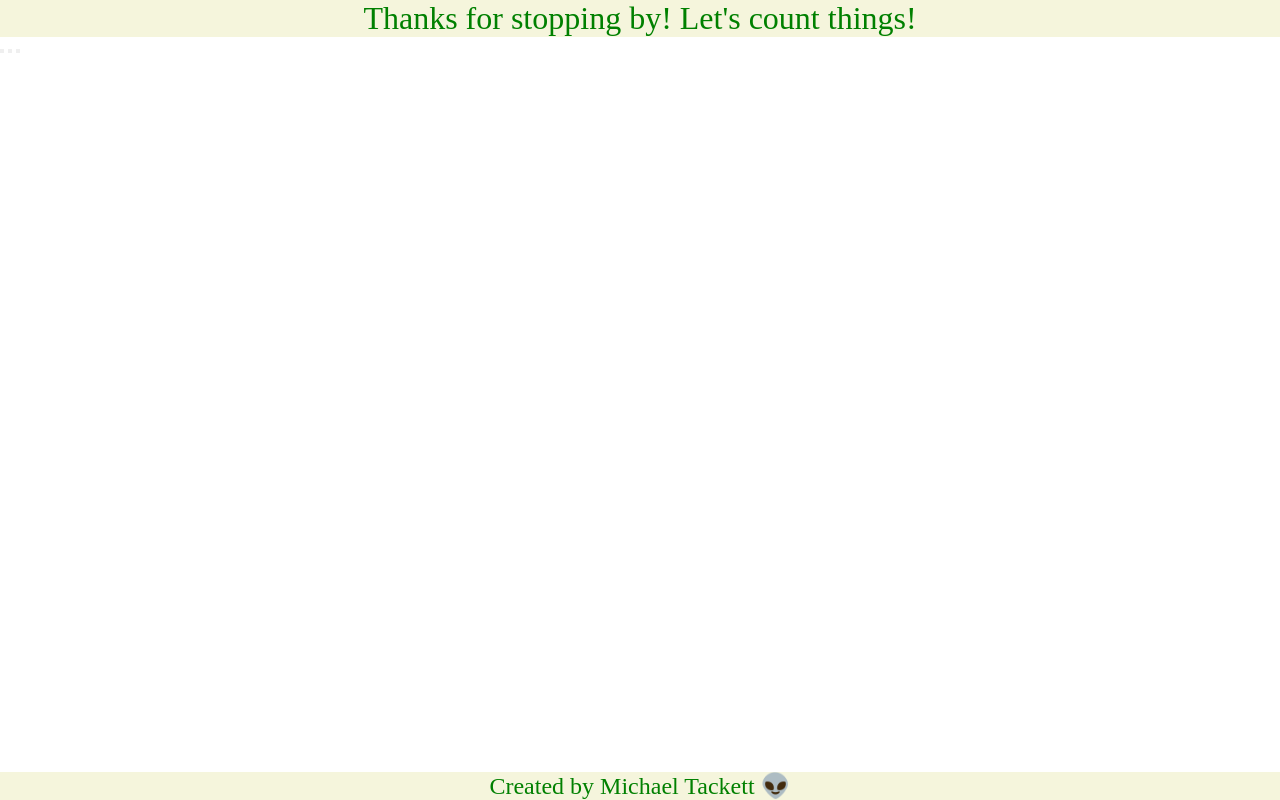
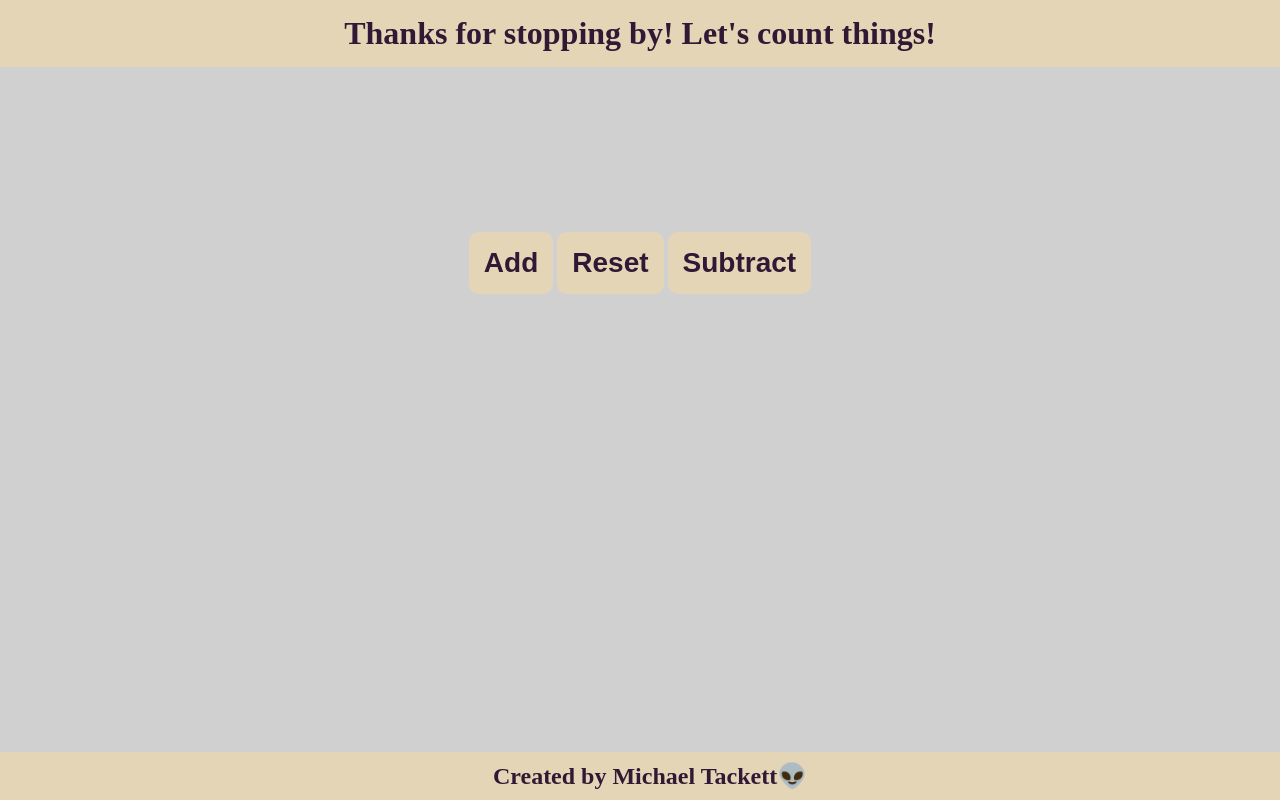
Before and after one commit to Michael-Tackett/counter-app, a plain HTML site: page index.html in a window 1280 px wide. Drawn offline with Linux system fonts and the light colour scheme.

Commit message:
finished js and html

```diff
--- a/index.html
+++ b/index.html
@@ -8,17 +8,16 @@
     <link rel="icon" type="image/jpg" href="103922.jpg">
 </head>
 <body>
-
     <header>Thanks for stopping by! Let's count things!</header>
-
     <main>
-        <p></p>
-        <button></button>
-        <button></button>
-        <button></button>
+        <p id="countOutput"></p>
+        <div id="buttonContainer">
+        <button id="additionBtn">Add</button>
+        <button id="resetBtn">Reset</button>
+        <button id="subtractBtn">Subtract</button>
+        </div>
     </main>
-
-    <footer>Created by Michael Tackett &#128125;</footer>
+    <footer>Created by <a href="https://github.com/Michael-Tackett">Michael Tackett</a>&#128125;</footer>
     <script src="index.js"></script>
 </body>
 </html>
--- a/index.js
+++ b/index.js
@@ -0,0 +1,18 @@
+const countOutput = document.getElementById("countOutput");
+const additionBtn = document.getElementById("additionBtn");
+const resetBtn = document.getElementById("resetBtn");
+const subtractBtn = document.getElementById("subtractBtn");
+let count = 0;
+
+additionBtn.onclick = function() {
+    count++
+    countOutput.textContent = count;
+}
+resetBtn.onclick = function() {
+    count = 0
+    countOutput.textContent = count;
+}
+subtractBtn.onclick = function() {
+    count--
+    countOutput.textContent = count;
+}
--- a/style.css
+++ b/style.css
@@ -2,20 +2,58 @@
     margin: 0;
     padding: 0;
 }
-
+:root {
+    background-color: #d0d0d0;
+}
+a {
+    text-decoration: none;
+    color: #301934;
+}
+a:hover {
+    color: #A58BC4;
+    text-decoration: underline;
+}
 header {
-    background-color: beige;
-    color: green;
+    background-color: #e4d5b7;
+    color: #301934;
+    font-weight: bold;
     text-align: center;
     font-size: 2rem;
+    padding: 15px 10px;
 }
-
 footer {
-    background-color: beige;
+    background-color: #e4d5b7;
     position: fixed;
     bottom: 0;
     width: 100%;
-    color: green;
+    color: #301934;
     text-align: center;
     font-size: 1.5rem;
+    font-weight: bold;
+    padding: 10px;
 }
+button {
+    font-size: 1.75rem;
+    font-weight: bold;
+    color: #301934;
+    border-radius: 10px;
+    border: none;
+    background-color: #e4d5b7;
+    padding: 15px;
+    text-align: center;
+    margin-top: 15px;
+    cursor: pointer;
+}
+button:hover {
+
+}
+#countOutput {
+    text-align: center;
+    font-size: 5rem;
+    margin-top: 150px;
+    color: #301934;
+    font-weight: bold;
+}
+#buttonContainer {
+    text-align: center;
+}
```
